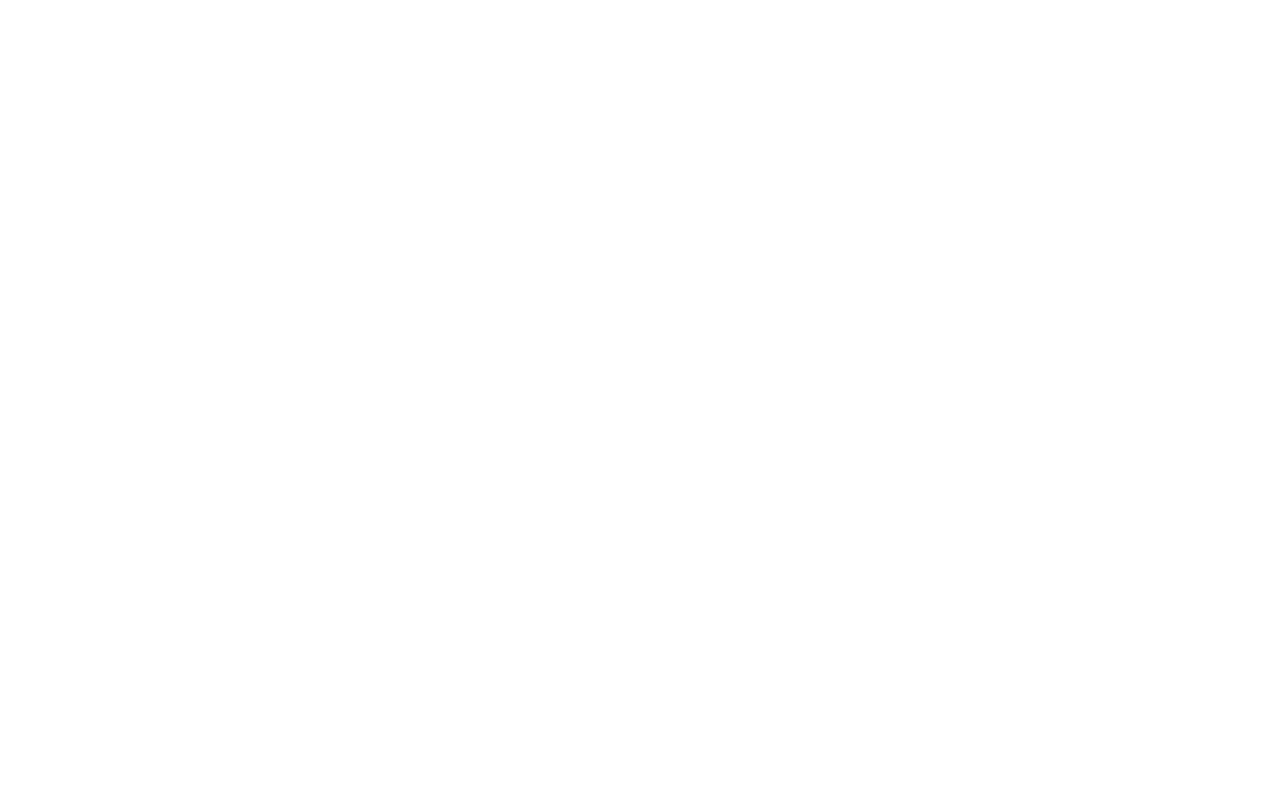
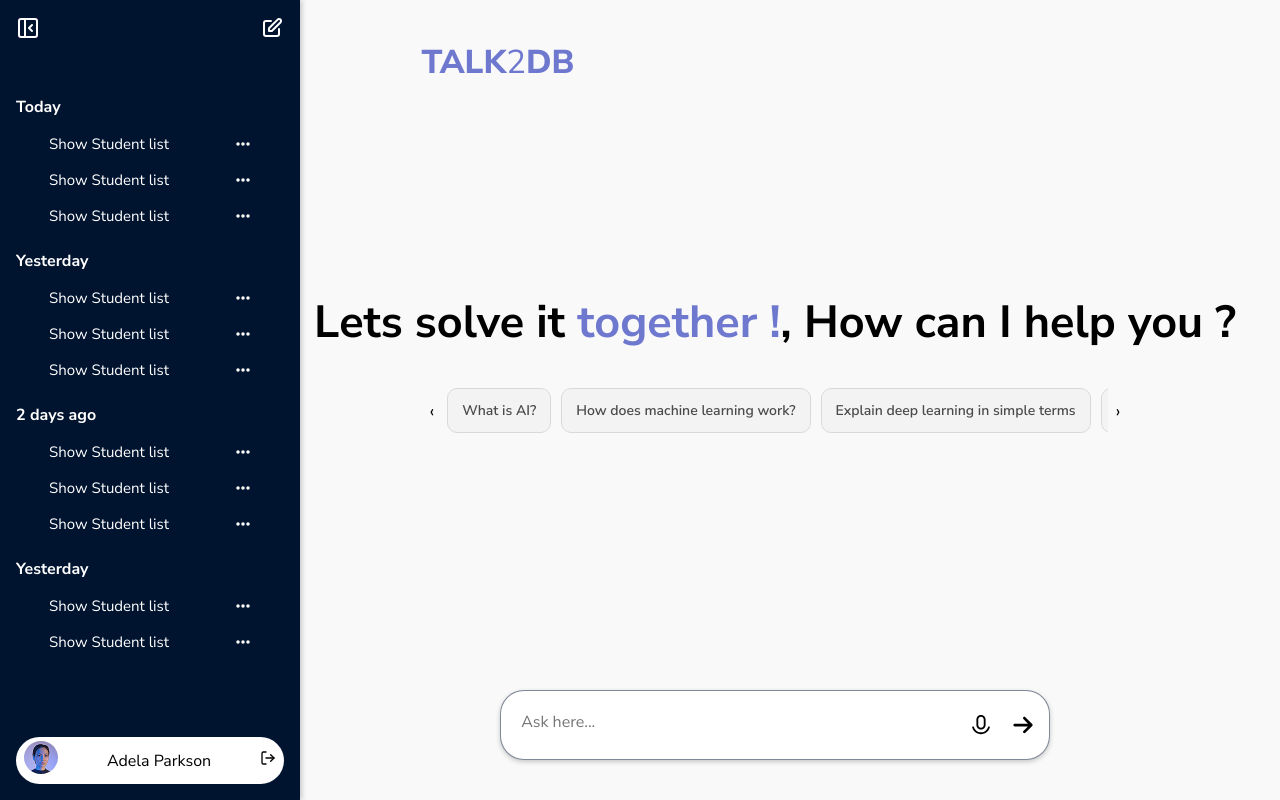
Before and after one commit to Ragul2125/Talk2DB, a React (Vite) app in the folder Talk2Db/: page /1 in a window 1280 px wide. Before the commit this address had no page. Built offline with nearby package versions, Linux system fonts and the light colour scheme.

Commit message:
integration start

```diff
--- a/Talk2Db/package.json
+++ b/Talk2Db/package.json
@@ -10,6 +10,7 @@
     "preview": "vite preview"
   },
   "dependencies": {
+    "axios": "^1.8.4",
     "react": "^19.0.0",
     "react-dom": "^19.0.0",
     "react-icons": "^5.5.0",
--- a/Talk2Db/src/App.jsx
+++ b/Talk2Db/src/App.jsx
@@ -6,6 +6,7 @@ function App() {
     <BrowserRouter>
       <Routes>
         <Route path="/" element={<Home />} />
+        <Route path="/:id" element={<Home />} />
       </Routes>
     </BrowserRouter>
   );
--- a/Talk2Db/src/Components/ChatArea/ChatArea.jsx
+++ b/Talk2Db/src/Components/ChatArea/ChatArea.jsx
@@ -3,7 +3,12 @@ import "./ChatArea.css";
 import InputBox from "./ChatComp/InputBox";
 import Suggestions from "./ChatComp/Suggestion";
 import Messages from "./ChatComp/Messages";
+import useApiRequest from "../../Services/useApiRequest";
+import { useNavigate, useParams } from "react-router-dom";
 const ChatArea = ({ sidebarOpen }) => {
+  const { request, loading, error, data } = useApiRequest();
+  const navigate = useNavigate();
+  const { id } = useParams();
   const [value, setValue] = useState("");
   const [messages, setMessages] = useState([
     // {
@@ -13,22 +18,53 @@ const ChatArea = ({ sidebarOpen }) => {
     // },
   ]);
 
-  const handleSend = () => {
+  const handleSend = async () => {
     if (value.trim() !== "") {
       const newMessage = {
         id: new Date().getTime(),
         text: value,
         sender: "user",
       };
-      const newMessage1 = {
+      setMessages([...messages, newMessage]);
+      const body = {
+        query: value,
+        conversation_id: id,
+      };
+      const queryResponse = await request("/generate_sql", "POST", body);
+      console.log(queryResponse);
+      const dataResponse = await request("/execute_query", "POST", {
+        query: queryResponse.sql,
+      });
+      console.table(dataResponse);
+      const botMessage = {
         id: new Date().getTime(),
-        text: "sollu da loosu bunda",
+        data: dataResponse,
+        query: queryResponse,
         sender: "bot",
       };
-      setMessages([...messages, newMessage, newMessage1]);
-      setValue("");
+      setMessages([...messages, botMessage]);
+      if (!id) {
+        navigate(`/${queryResponse.conversation_id}`);
+      }
     }
   };
+
+  // const handleSend = () => {
+  //   if (value.trim() !== "") {
+  //     const newMessage = {
+  //       id: new Date().getTime(),
+  //       text: value,
+  //       sender: "user",
+  //     };
+  //     const newMessage1 = {
+  //       id: new Date().getTime(),
+  //       text: "sollu da loosu bunda",
+  //       sender: "bot",
+  //     };
+  //     setMessages([...messages, newMessage, newMessage1]);
+  //     setValue("");
+  //   }
+  // };
 
   return (
     <div className={`ChatArea ${sidebarOpen ? "" : "sidebar-closed"}`}>
--- /dev/null
+++ b/Talk2Db/src/Services/useApiRequest.js
@@ -0,0 +1,49 @@
+import { useState } from "react";
+import axios from "axios";
+
+const BASE_URL = "http://localhost:5000"; // Set your static base URL here
+
+const useApiRequest = () => {
+  const [loading, setLoading] = useState(false);
+  const [error, setError] = useState(null);
+  const [data, setData] = useState(null);
+
+  const request = async (
+    endpoint,
+    method = "GET",
+    body = null,
+    headers = {}
+  ) => {
+    setLoading(true);
+    setError(null);
+    try {
+      const response = await axios({
+        url: `${BASE_URL}${endpoint}`,
+        method,
+        headers: {
+          "Content-Type": "application/json",
+          ...headers,
+        },
+        data: body,
+      });
+
+      setData(response.data);
+      return response.data;
+    } catch (err) {
+      setError(err.response?.data?.message || err.message);
+      throw err;
+    } finally {
+      setLoading(false);
+    }
+  };
+
+  return { request, loading, error, data };
+};
+
+export default useApiRequest;
+
+// Usage Example:
+// const { request, loading, error, data } = useApiRequest();
+// useEffect(() => {
+//   request("/users", "GET").then(data => console.log(data));
+// }, []);
```
Also changed, not shown: 1 other file (tests, documents, lock files or other folders).
